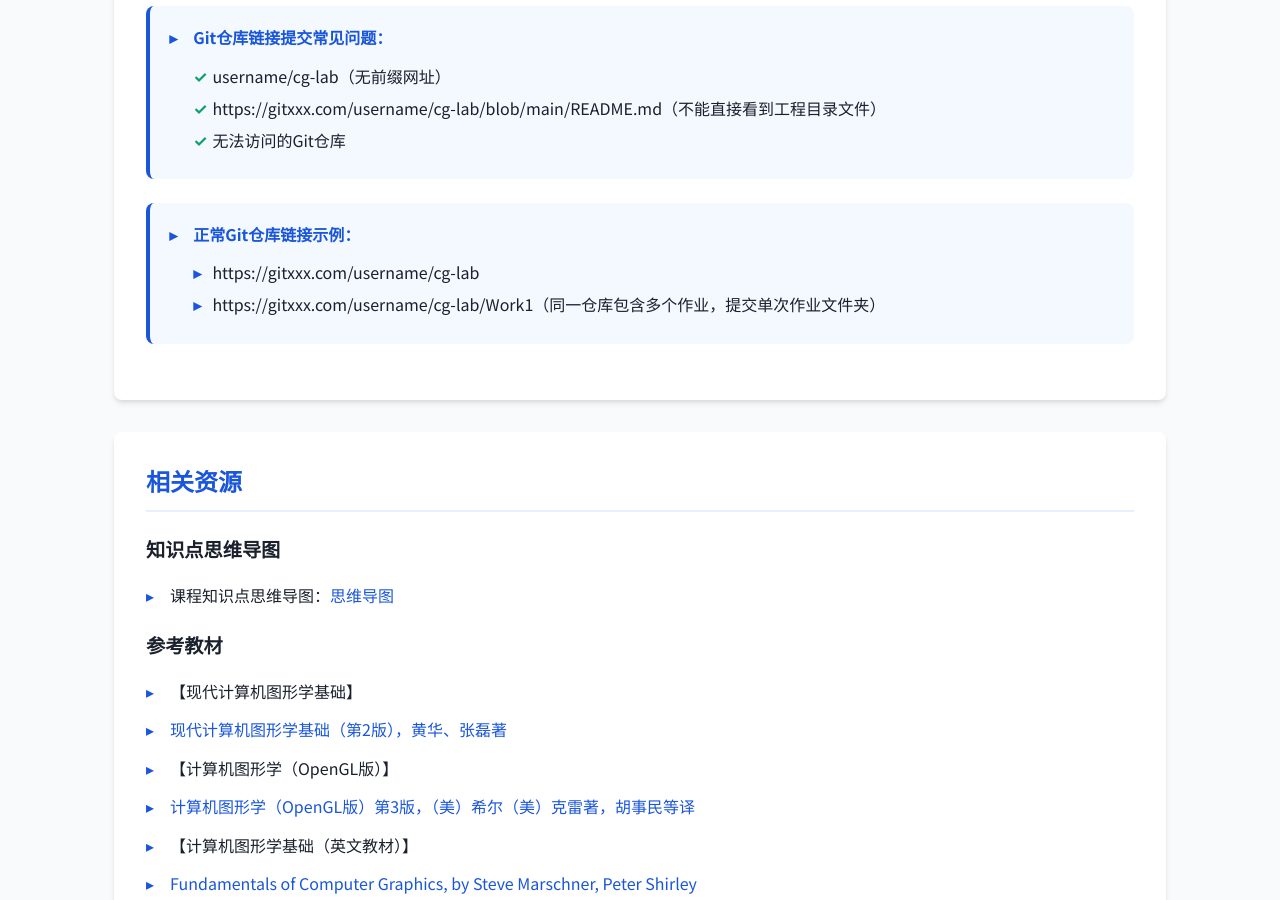
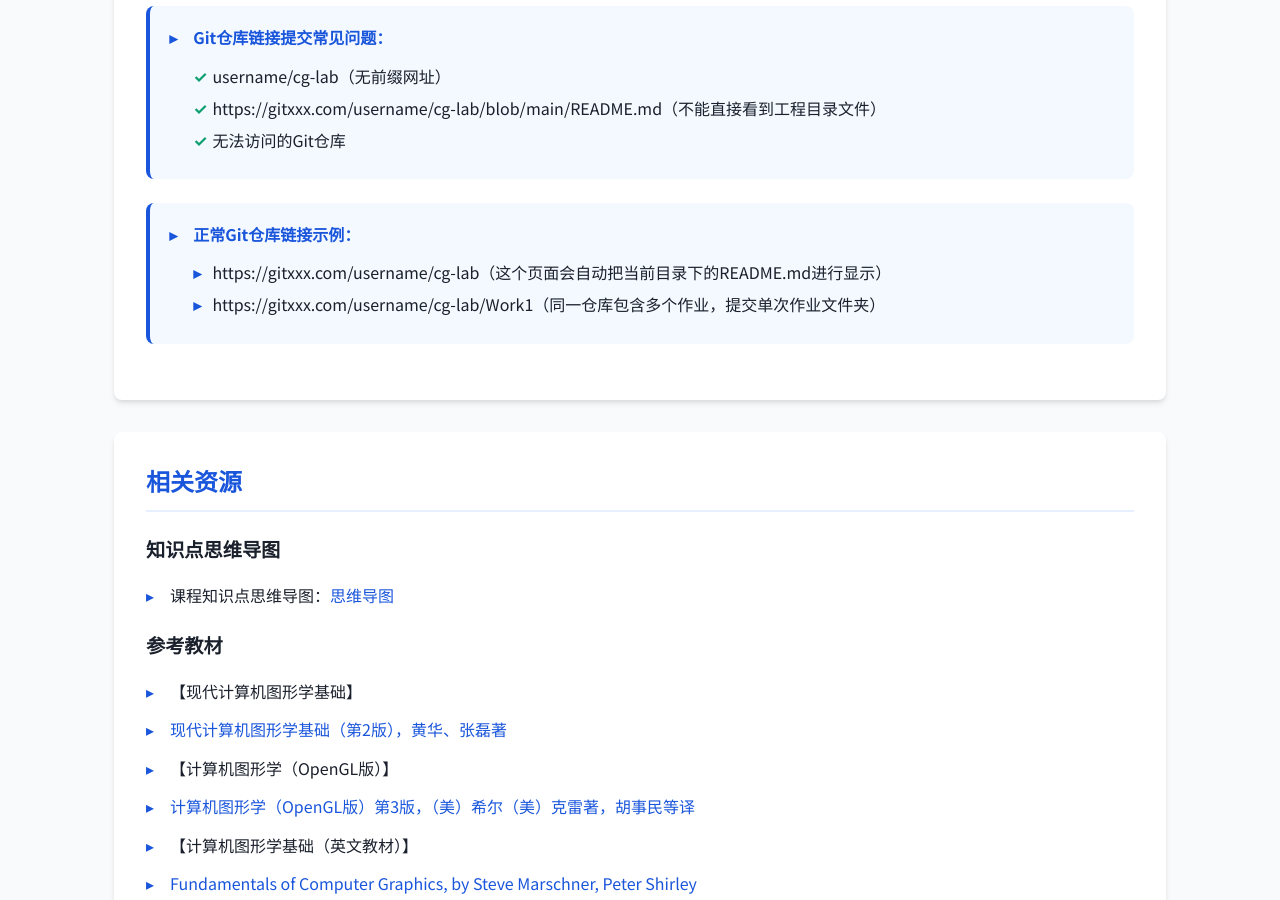
Before and after one commit to zhwinfo/zhwinfo.github.io, a Jekyll site: the page cg/index.html, which Jekyll copies as it is, in a window 1280 px wide and 900 px high, scrolled down 2809 px. Built offline with Jekyll 4.4.1, drawn with Linux system fonts in a browser that asks for light colours; some of the changed lines change nothing that is shown.

Commit message:
fast update

```diff
--- a/cg/index.html
+++ b/cg/index.html
@@ -570,7 +570,7 @@
                 <ul class="git-list">
                     <li>正常Git仓库链接示例：</li>
                     <ul>
-                        <li>https://gitxxx.com/username/cg-lab</li>
+                        <li>https://gitxxx.com/username/cg-lab（这个页面会自动把当前目录下的README.md进行显示）</li>
                         <li>https://gitxxx.com/username/cg-lab/Work1（同一仓库包含多个作业，提交单次作业文件夹）</li>
                     </ul>
                 </ul>
```
